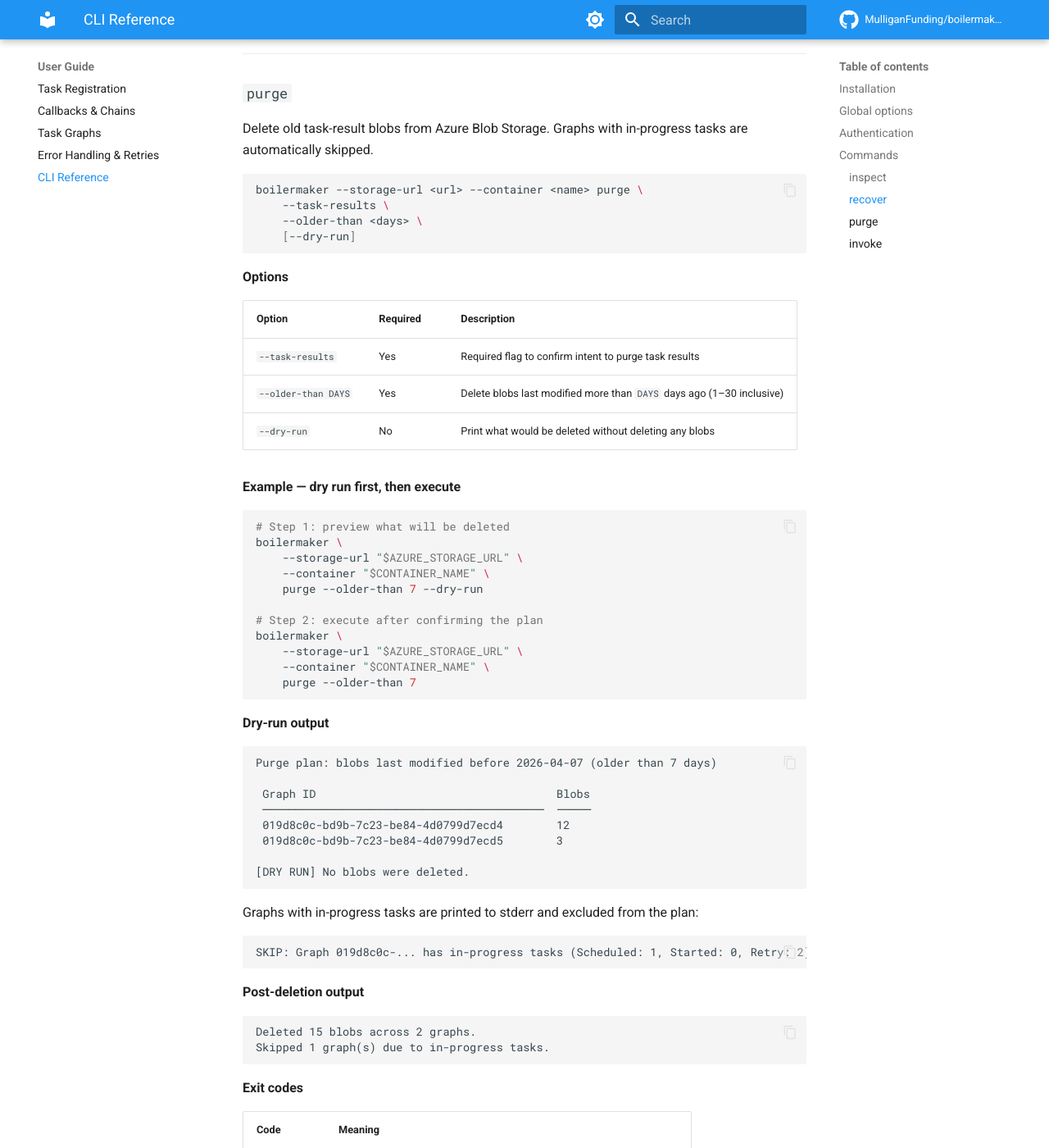
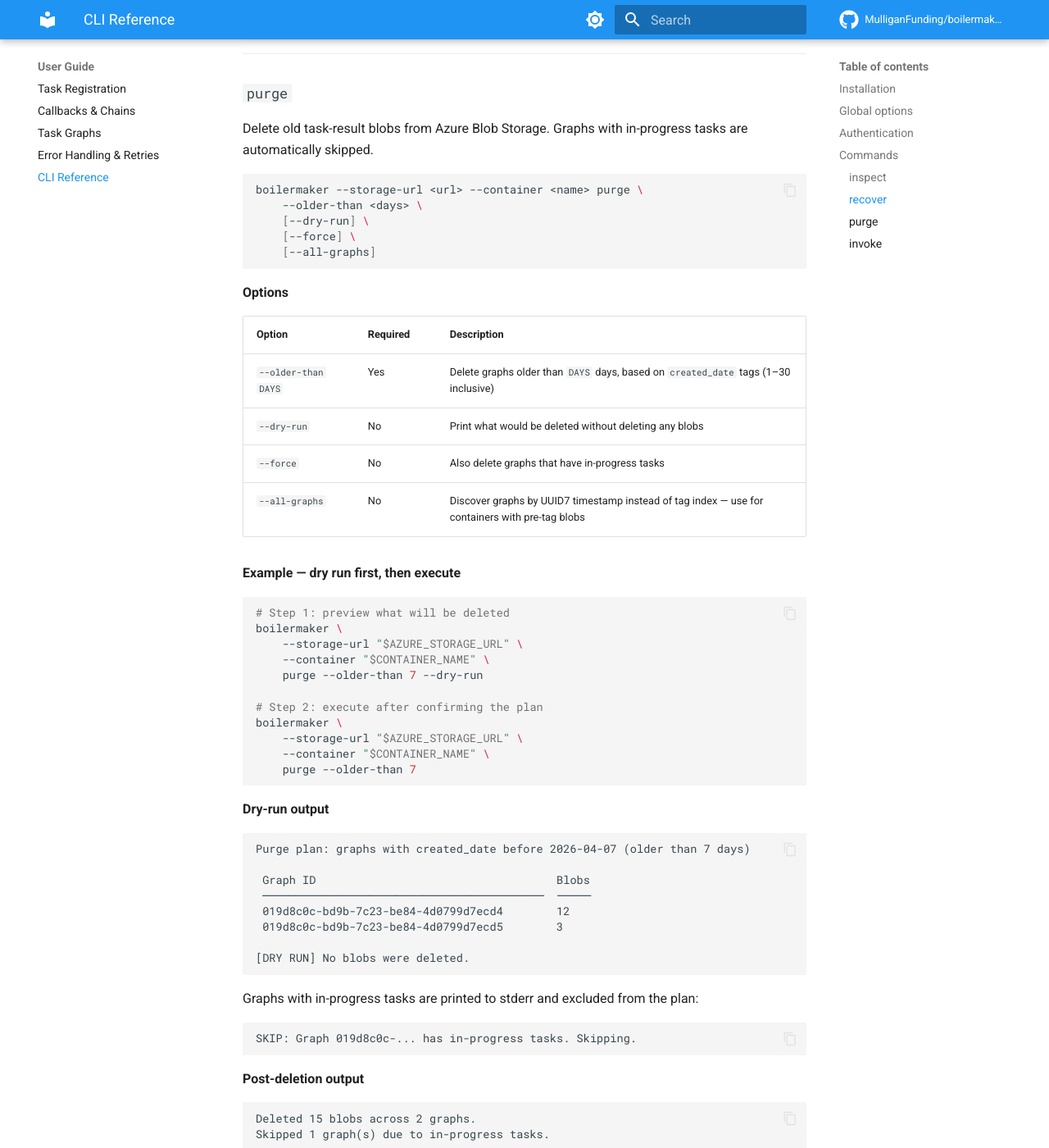
Before and after one commit to MulliganFunding/boilermaker-servicebus, an MkDocs documentation site: the page built from docs/guides/cli.md, in a window 1280 px wide and 1400 px high, scrolled down 4994 px. Shown: the whole window at 82% size. Built offline with MkDocs 1.6.1 and Material for MkDocs 9.7.7, drawn with Linux system fonts in a browser that asks for light colours; comment, search, counter and statistics services are not loaded.

Commit message:
Address da comments

````diff
--- a/docs/guides/cli.md
+++ b/docs/guides/cli.md
@@ -218,18 +218,20 @@ Delete old task-result blobs from Azure Blob Storage. Graphs with in-progress ta
 
 ```sh
 boilermaker --storage-url <url> --container <name> purge \
-    --task-results \
     --older-than <days> \
-    [--dry-run]
+    [--dry-run] \
+    [--force] \
+    [--all-graphs]
 ```
 
 **Options**
 
 | Option | Required | Description |
 |---|---|---|
-| `--task-results` | Yes | Required flag to confirm intent to purge task results |
-| `--older-than DAYS` | Yes | Delete blobs last modified more than `DAYS` days ago (1–30 inclusive) |
+| `--older-than DAYS` | Yes | Delete graphs older than `DAYS` days, based on `created_date` tags (1–30 inclusive) |
 | `--dry-run` | No | Print what would be deleted without deleting any blobs |
+| `--force` | No | Also delete graphs that have in-progress tasks |
+| `--all-graphs` | No | Discover graphs by UUID7 timestamp instead of tag index — use for containers with pre-tag blobs |
 
 **Example — dry run first, then execute**
 
@@ -250,7 +252,7 @@ boilermaker \
 **Dry-run output**
 
 ```
-Purge plan: blobs last modified before 2026-04-07 (older than 7 days)
+Purge plan: graphs with created_date before 2026-04-07 (older than 7 days)
 
  Graph ID                                    Blobs
  ──────────────────────────────────────────  ─────
@@ -263,7 +265,7 @@ Purge plan: blobs last modified before 2026-04-07 (older than 7 days)
 Graphs with in-progress tasks are printed to stderr and excluded from the plan:
 
 ```
-SKIP: Graph 019d8c0c-... has in-progress tasks (Scheduled: 1, Started: 0, Retry: 2). Skipping.
+SKIP: Graph 019d8c0c-... has in-progress tasks. Skipping.
 ```
 
 **Post-deletion output**
````
Also changed, not shown: 2 other files.
